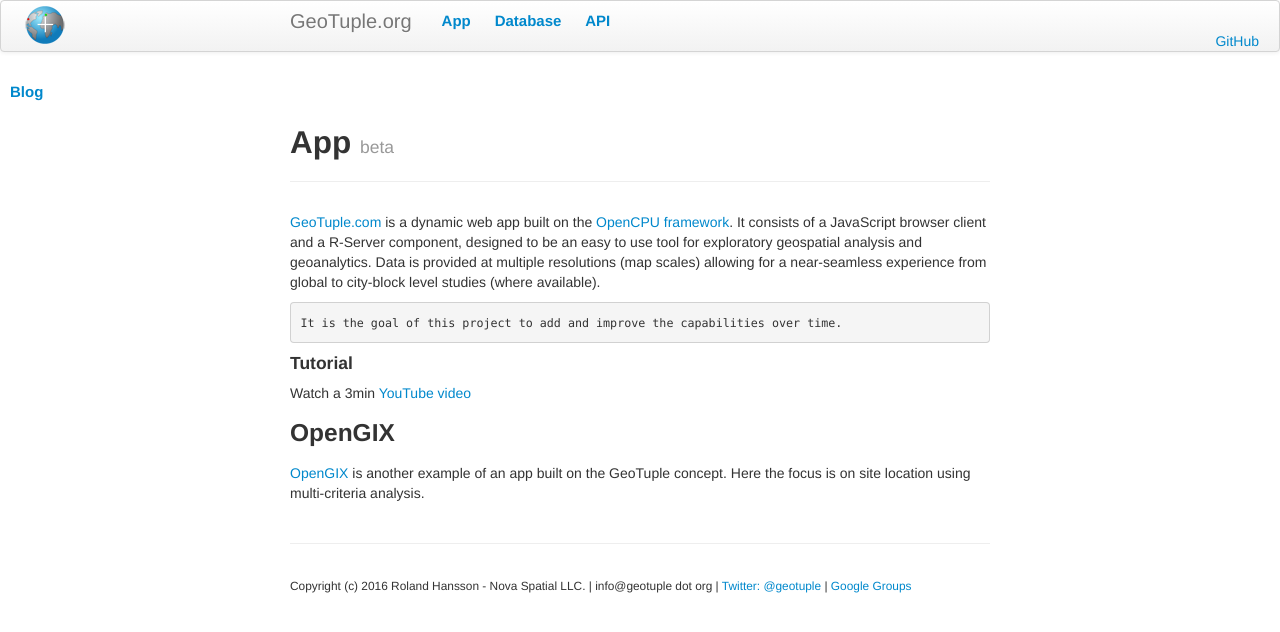
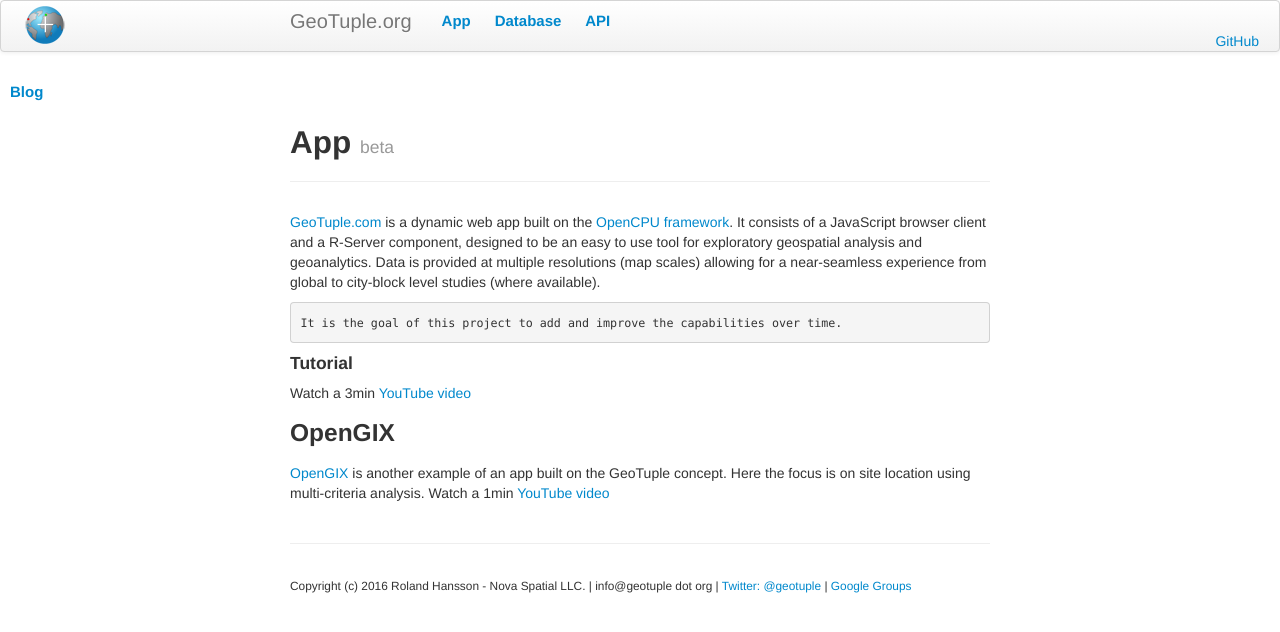
Before and after one commit to rhansson/geotuple, a Jekyll site: the page built from docs/pages/app.md, in a window 1280 px wide. Shown: the top 632 px of the page. Built offline with Jekyll 4.4.1, drawn with Linux system fonts in a browser that asks for light colours.

Commit message:
Update app.md

```diff
--- a/docs/pages/app.md
+++ b/docs/pages/app.md
@@ -17,3 +17,4 @@
 
 ### OpenGIX
 [OpenGIX](http://siteloc.opengix.com){:target="_blank"} is another example of an app built on the GeoTuple concept. Here the focus is on site location using multi-criteria analysis.
+Watch a 1min [YouTube video](https://www.youtube.com/watch?v=ZD6r1eFwgYg&feature=youtu.be){:target="_blank"}
```
